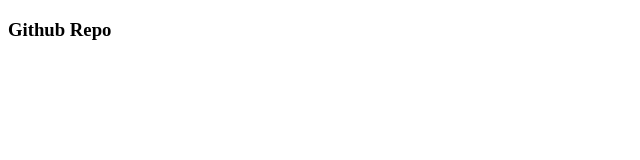
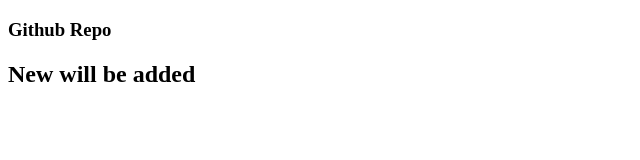
Before and after one commit to smmunna/github-repo, a plain HTML site: page index.html in a window 1280 px wide. Shown: the whole page, without its empty margins (0-640 px from the left). Drawn offline with Linux system fonts and the light colour scheme.

Commit message:
h2 added

```diff
--- a/index.html
+++ b/index.html
@@ -8,5 +8,6 @@
 </head>
 <body>
     <h3>Github Repo</h3>
+    <h2>New will be added</h2>
 </body>
 </html>
```
